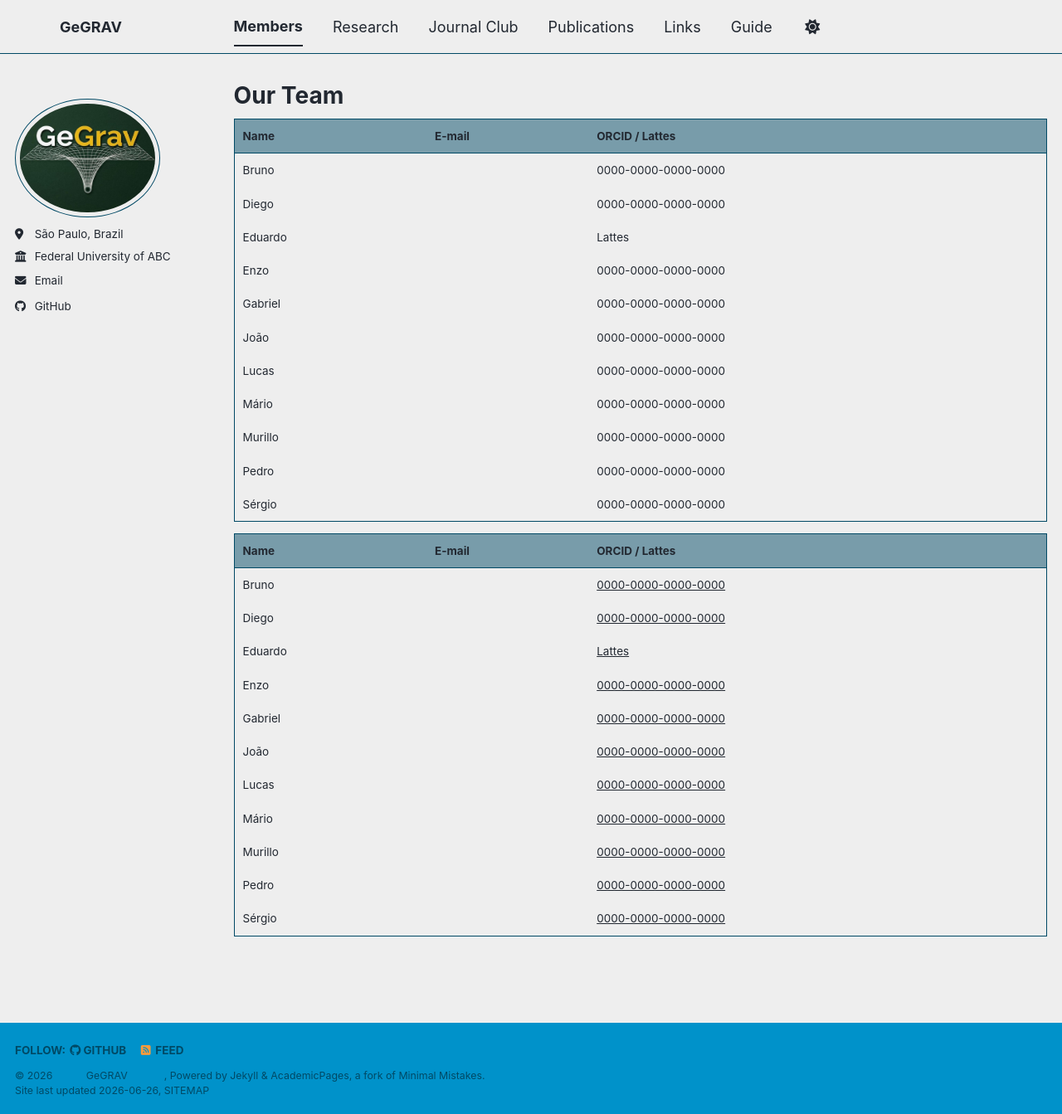
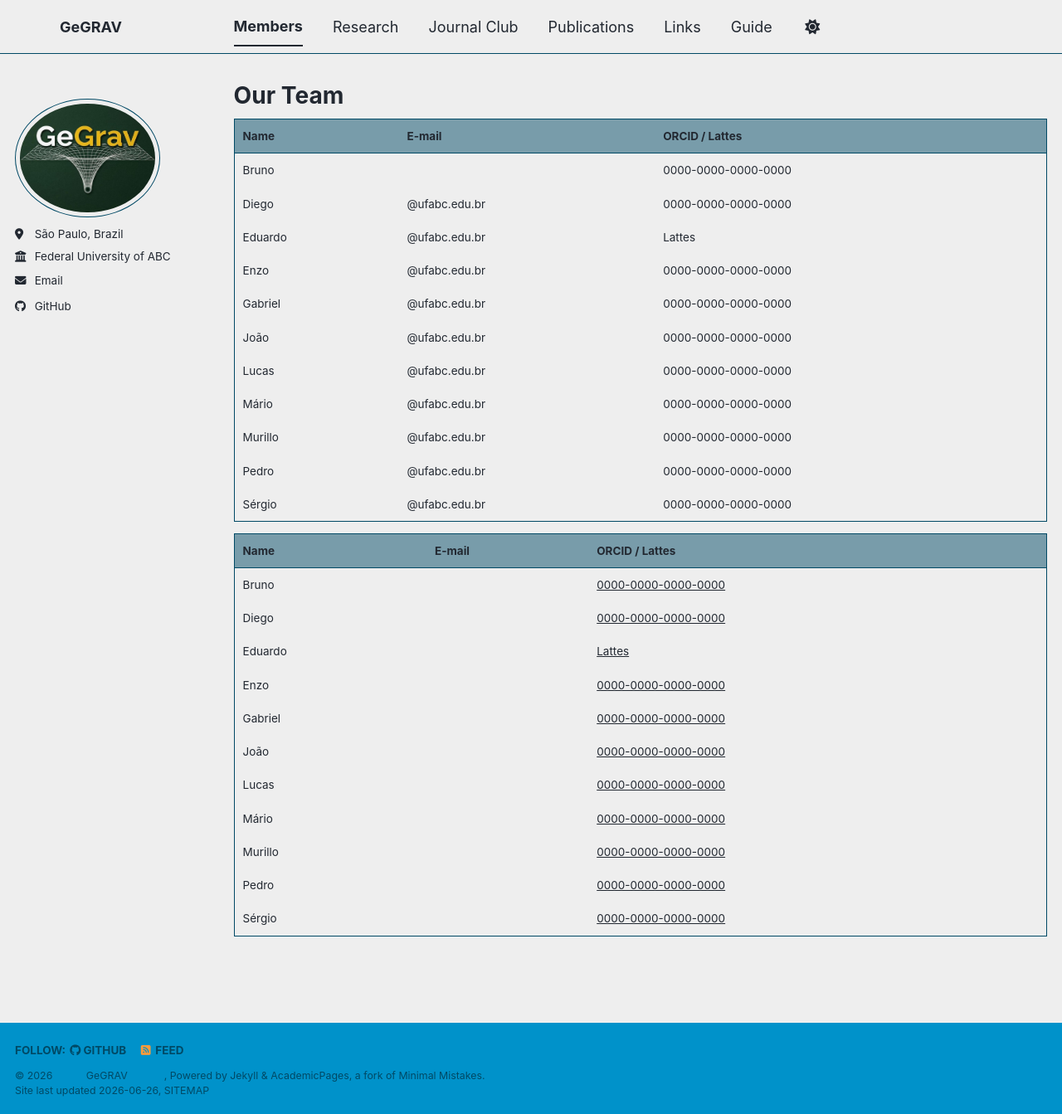
Before and after one commit to gegrav-ufabc/gegrav-ufabc.github.io, a Jekyll site: the page built from _pages/year-archive.html, in a window 1280 px wide and 1343 px high. Shown: the whole window at 83% size. Built offline with Jekyll 4.4.1, drawn with Linux system fonts in a browser that asks for light colours; a style sheet for code colours, icons or effects is not loaded.

Commit message:
Update year-archive.html

```diff
--- a/_pages/year-archive.html
+++ b/_pages/year-archive.html
@@ -56,52 +56,52 @@ redirect_from:
     </tr>
     <tr>
       <td>Diego</td>
-      <td>&nbsp;</td>
+      <td>@ufabc.edu.br</td>
       <td><a href="https://orcid.org/0000-0000-0000-0000" target="_blank">0000-0000-0000-0000</a></td>
     </tr>
     <tr>
       <td>Eduardo</td>
-      <td>&nbsp;</td>
+      <td>@ufabc.edu.br</td>
       <td><a href="http://lattes.cnpq.br/1234567890" target="_blank">Lattes</a></td>
     </tr>
     <tr>
       <td>Enzo</td>
-      <td>&nbsp;</td>
+      <td>@ufabc.edu.br</td>
       <td><a href="https://orcid.org/0000-0000-0000-0000" target="_blank">0000-0000-0000-0000</a></td>
     </tr>
     <tr>
       <td>Gabriel</td>
-      <td>&nbsp;</td>
+      <td>@ufabc.edu.br</td>
       <td><a href="https://orcid.org/0000-0000-0000-0000" target="_blank">0000-0000-0000-0000</a></td>
     </tr>
     <tr>
       <td>João</td>
-      <td>&nbsp;</td>
+      <td>@ufabc.edu.br</td>
       <td><a href="https://orcid.org/0000-0000-0000-0000" target="_blank">0000-0000-0000-0000</a></td>
     </tr>
     <tr>
       <td>Lucas</td>
-      <td>&nbsp;</td>
+      <td>@ufabc.edu.br</td>
       <td><a href="https://orcid.org/0000-0000-0000-0000" target="_blank">0000-0000-0000-0000</a></td>
     </tr>
     <tr>
       <td>Mário</td>
-      <td>&nbsp;</td>
+      <td>@ufabc.edu.br</td>
       <td><a href="https://orcid.org/0000-0000-0000-0000" target="_blank">0000-0000-0000-0000</a></td>
     </tr>
     <tr>
       <td>Murillo</td>
-      <td>&nbsp;</td>
+      <td>@ufabc.edu.br</td>
       <td><a href="https://orcid.org/0000-0000-0000-0000" target="_blank">0000-0000-0000-0000</a></td>
     </tr>
     <tr>
       <td>Pedro</td>
-      <td>&nbsp;</td>
+      <td>@ufabc.edu.br</td>
       <td><a href="https://orcid.org/0000-0000-0000-0000" target="_blank">0000-0000-0000-0000</a></td>
     </tr>
     <tr>
       <td>Sérgio</td>
-      <td>&nbsp;</td>
+      <td>@ufabc.edu.br</td>
       <td><a href="https://orcid.org/0000-0000-0000-0000" target="_blank">0000-0000-0000-0000</a></td>
     </tr>
   </tbody>
```
